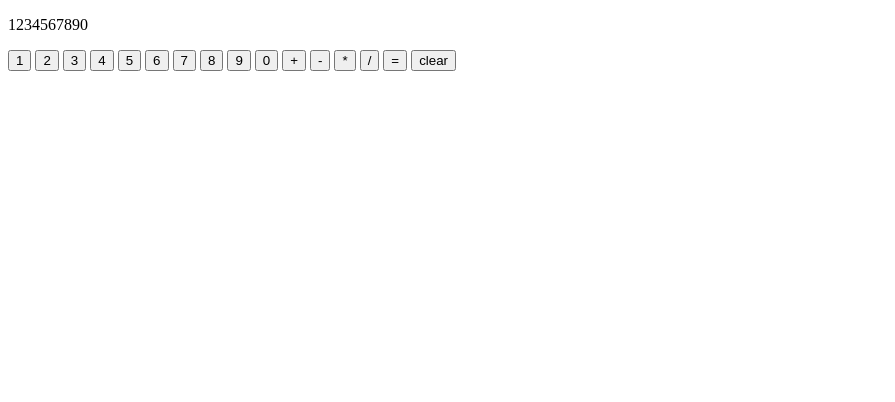
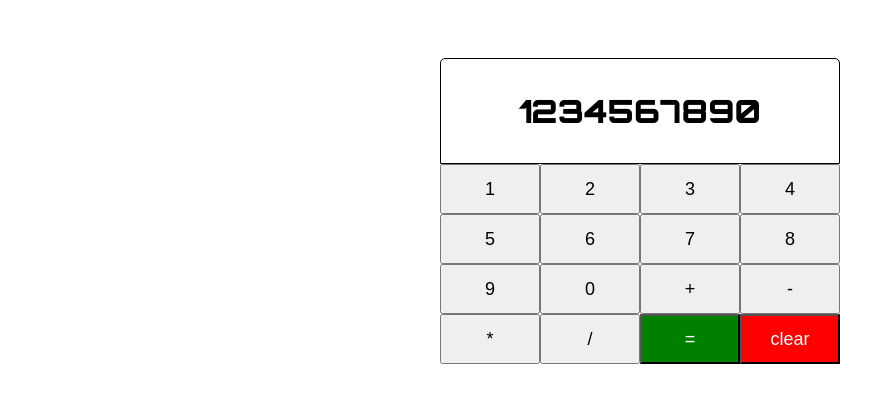
Before and after one commit to JuanPabloCC/calculator, a plain HTML site: page index.html in a window 1280 px wide. Shown: the whole page, without its empty margins (0-895 px from the left). Drawn offline with Linux system fonts and the light colour scheme; a web font is replaced by a local one.

Commit message:
feat: add initial style to caculator

```diff
--- a/index.html
+++ b/index.html
@@ -4,6 +4,9 @@
     <meta charset="UTF-8">
     <meta name="viewport" content="width=device-width, initial-scale=1.0">
     <link rel="stylesheet" href="style.css">
+    <link rel="preconnect" href="https://fonts.googleapis.com">
+    <link rel="preconnect" href="https://fonts.gstatic.com" crossorigin>
+    <link href="https://fonts.googleapis.com/css2?family=Doto:wght@100..900&family=Orbitron:wght@400..900&display=swap" rel="stylesheet">
     <title>Calculator 🖩</title>
 </head>
 <body>
--- a/style.css
+++ b/style.css
@@ -0,0 +1,44 @@
+body {
+    display: flex;
+    justify-content: center;
+    font-size: 32px;
+    font-family: "Orbitron", sans-serif;
+    font-weight: 900;
+}
+
+button {
+    width: 100px;
+    height: 50px;
+    font-size: large;
+}
+
+#main-calc-body {
+    margin-top: 50px;
+    display: flex;
+    flex-direction: column;
+    justify-content: space-between;
+    width: 400px;
+}
+
+#calc-display {
+    border: solid 1px black;
+    border-radius: 5px 5px 0px 0px;
+    justify-content: center;
+    align-items: center;
+    text-align: center;
+}
+
+#calc-btn-panel {
+    display: flex;
+    flex-wrap: wrap;
+}
+
+#btn-clear {
+    background-color: red;
+    color: white;
+}
+
+#btn-equal {
+    background-color: green;
+    color: white;
+}
```
